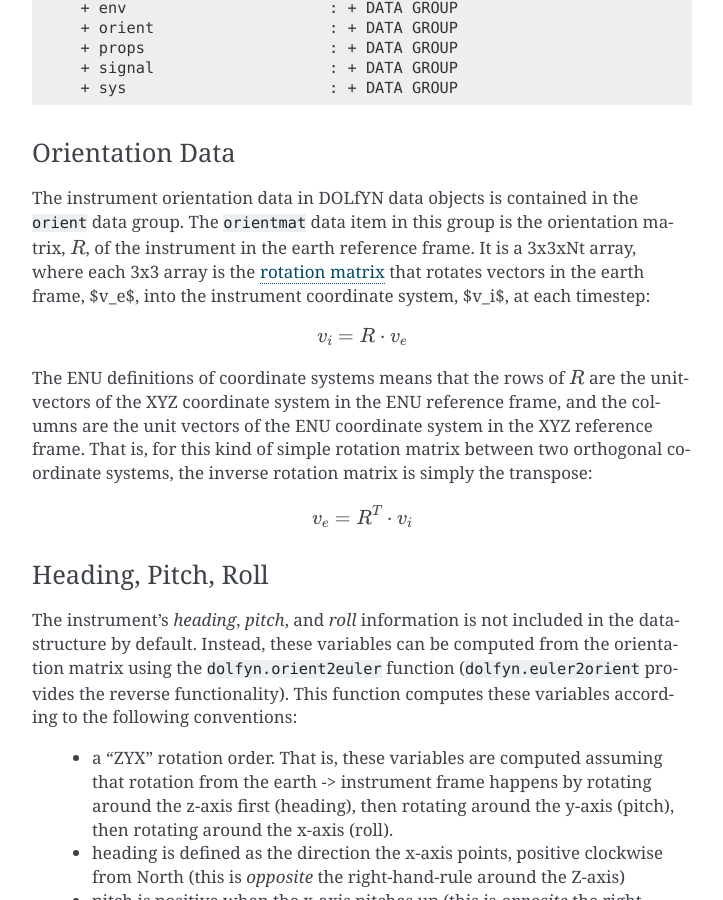
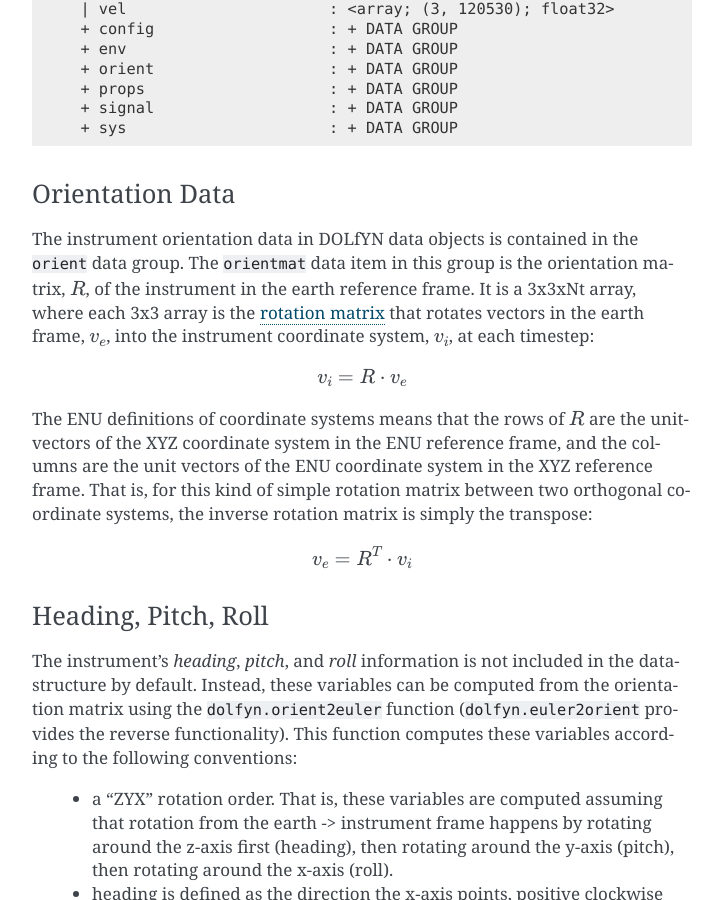
Before and after one commit to lkilcher/dolfyn, a Sphinx documentation site: the page built from doc-src/source/data-structure.rst, in a window 1280 px wide and 900 px high, scrolled down 2140 px. Shown: the whole window, without its empty margins (388-1111 px from the left). Built offline with Sphinx 7.4.7, drawn with Linux system fonts in a browser that asks for light colours; part of the change alters nothing that is shown; some of the changed text lies outside the part shown.

```diff
--- a/doc-src/source/data-structure.rst
+++ b/doc-src/source/data-structure.rst
@@ -8,6 +8,8 @@ support all of the same basic functionality of dictionaries (e.g.,
 indexing, iterating, etc.), with additional functionality that is
 designed to streamline the process of analyzing and working with
 data. Most notably, these data objects provide:
+
+I'm making some changes to the documentation!!!
 
 - a summarized view of the data structure when in interactive mode::
 
@@ -121,8 +123,8 @@ the ``orient`` data group. The ``orientmat`` data item in this group
 is the orientation matrix, :math:`R`, of the instrument in the earth
 reference frame. It is a 3x3xNt array, where each 3x3 array is the `rotation matrix
 <http://en.wikipedia.org/wiki/Rotation_matrix>`_ that rotates vectors
-in the earth frame, $v_e$, into the instrument coordinate system,
-$v_i$, at each timestep:
+in the earth frame, :math:`v_e`, into the instrument coordinate system,
+:math:`v_i`, at each timestep:
 
 .. math:: v_i = R \cdot v_e
 
```
